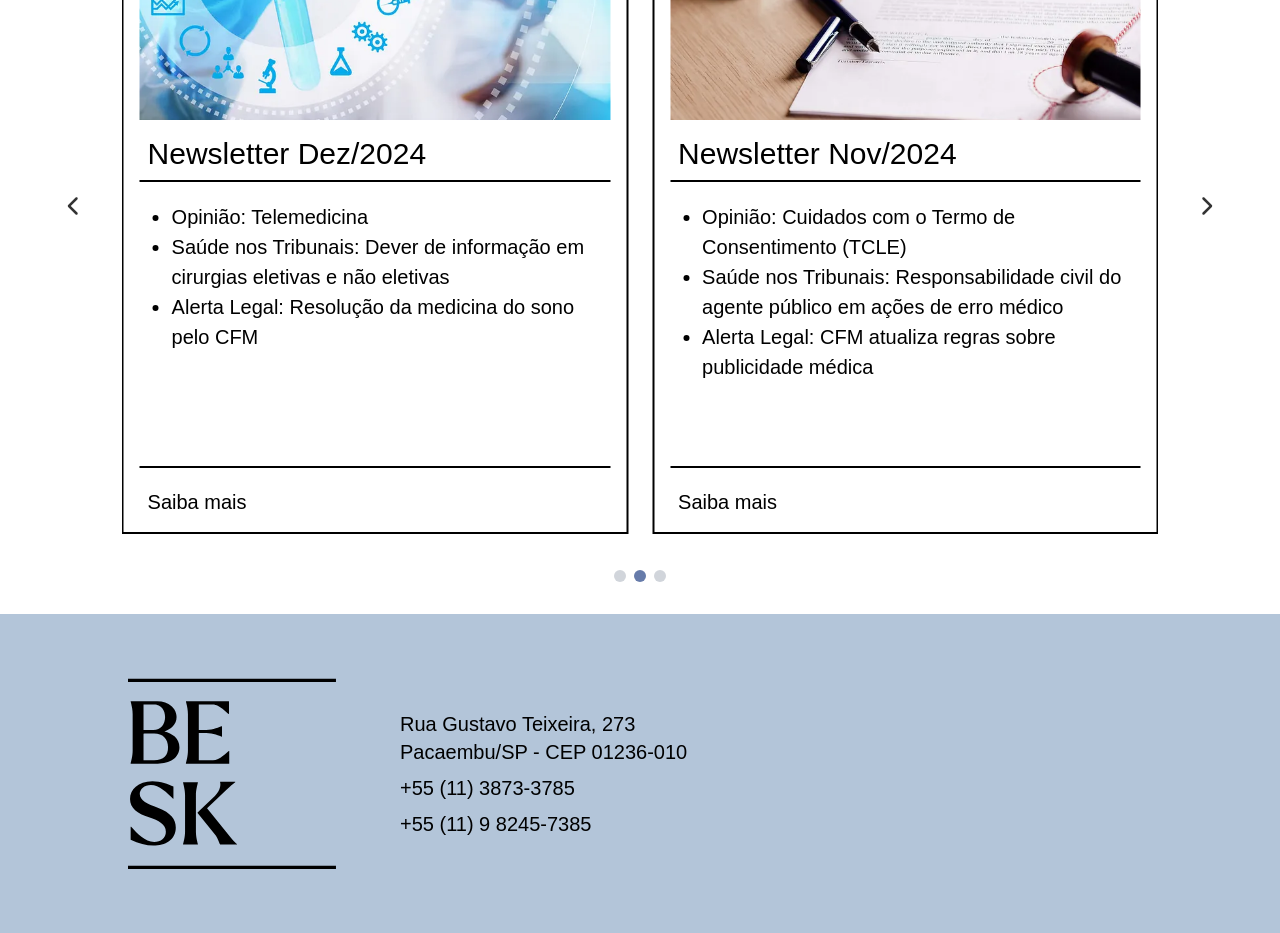
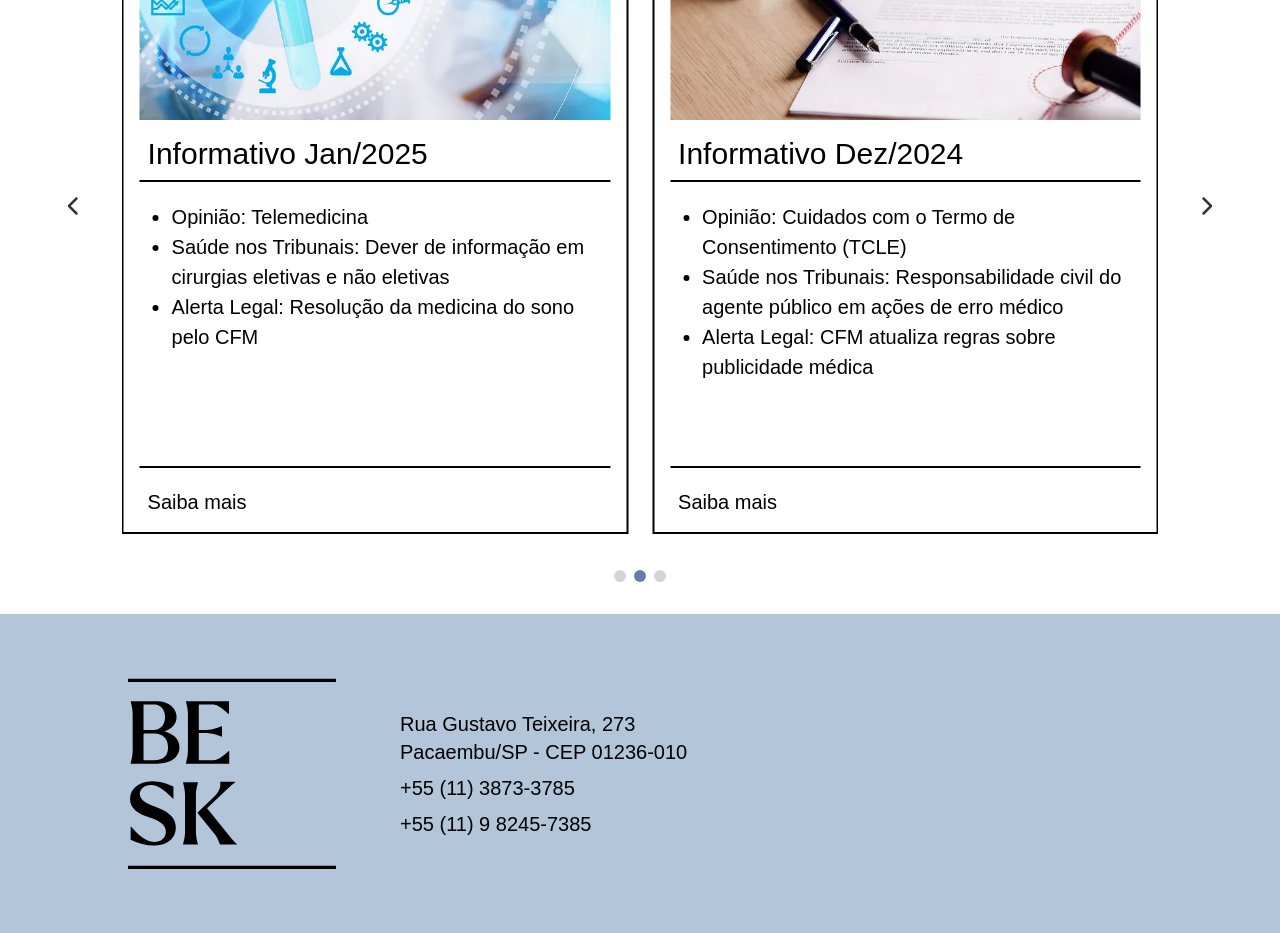
Before and after one commit to nicolasperussi/besk-website, a Next.js app: page / in a window 1280 px wide. Shown: the part 3360-4293 px from the top of the page. Built offline with nearby package versions, Linux system fonts and the light colour scheme.

Commit message:
feat: change articles titles

```diff
--- a/public/articles.json
+++ b/public/articles.json
@@ -1,6 +1,6 @@
 [
   {
-    "title": "Newsletter Jan/2025",
+    "title": "Informativo Fev/2025",
     "image": "breast-cancer.webp",
     "content": [
       {
@@ -34,7 +34,7 @@
     ]
   },
   {
-    "title": "Newsletter Dez/2024",
+    "title": "Informativo Jan/2025",
     "image": "telemedicina.webp",
     "content": [
       {
@@ -71,7 +71,7 @@
     ]
   },
   {
-    "title": "Newsletter Nov/2024",
+    "title": "Informativo Dez/2024",
     "image": "consentimento.webp",
     "content": [
       {
@@ -105,7 +105,7 @@
     ]
   },
   {
-    "title": "Newsletter Out/2024",
+    "title": "Informativo Nov/2024",
     "image": "lgpd.webp",
     "content": [
       {
--- a/src/components/Header.tsx
+++ b/src/components/Header.tsx
@@ -9,6 +9,8 @@ function Header() {
   const [isOpen, setIsOpen] = useState(false);
 
   useEffect(() => {
+    // TODO: fix the resize on Safari
+
     const handleResize = () => {
       closeMenu();
     };
@@ -41,7 +43,7 @@ function Header() {
           <Image priority src={Logo} alt="Bergstein e Skorkowski Advogados" />
         </Link>
         <div
-          className={`w-screen h-screen absolute ${
+          className={`w-screen h-screen fixed ${
             isOpen ? "left-0" : "-left-full"
           } top-0 z-50 bg-primary flex flex-col justify-center pr-4 gap-20 font-medium items-center transition-all duration-300 xl:flex xl:w-auto xl:h-auto xl:relative xl:flex-row xl:left-0`}
         >
```
